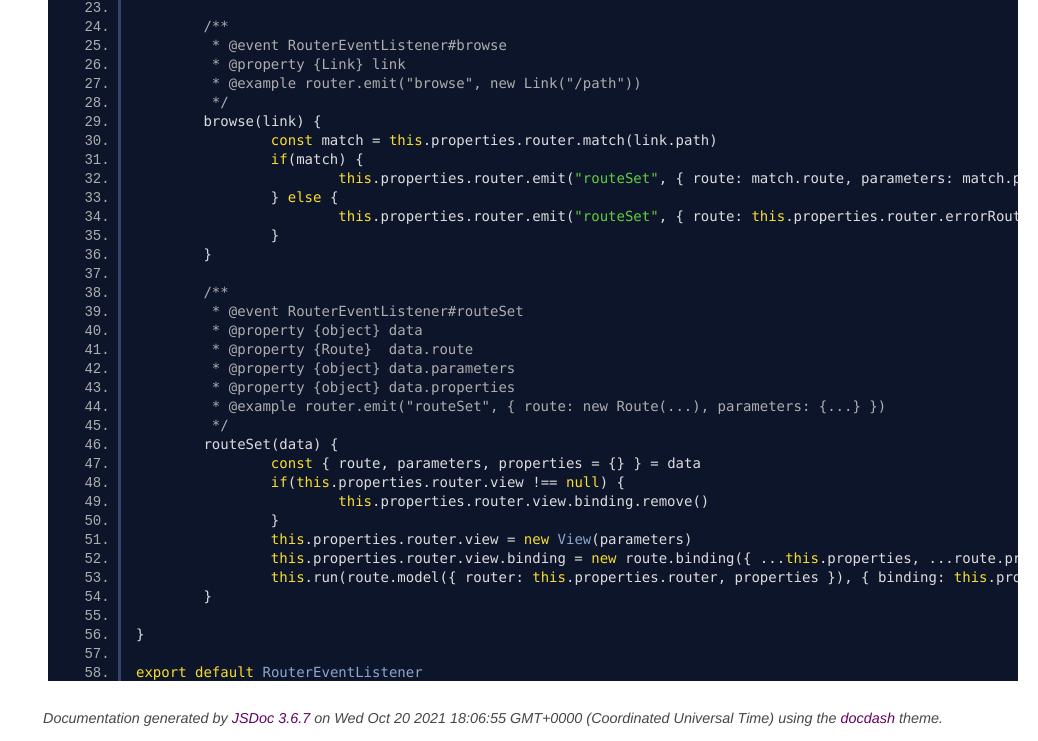
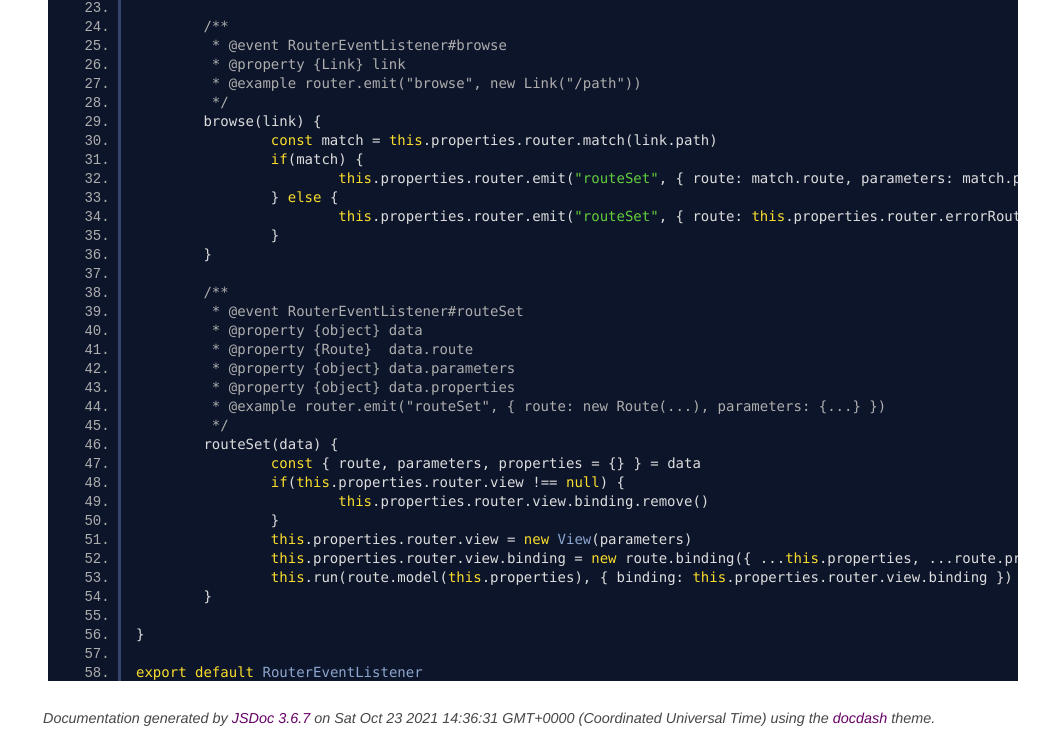
Before and after one commit to thoughtsunificator/domodel-router, a plain HTML site: page model_router.event.js.html in a window 1280 px wide. Shown: the part 579-1320 px from the top of the page, without its empty margins (242-1280 px from the left). Drawn offline with Linux system fonts and the light colour scheme.

Commit message:
Update gh-pages to output generated at 4222898

```diff
--- a/model_router.event.js.html
+++ b/model_router.event.js.html
@@ -96,7 +96,7 @@ class RouterEventListener extends EventListener {
 		}
 		this.properties.router.view = new View(parameters)
 		this.properties.router.view.binding = new route.binding({ ...this.properties, ...route.properties, ...properties })
-		this.run(route.model({ router: this.properties.router, properties }), { binding: this.properties.router.view.binding })
+		this.run(route.model(this.properties), { binding: this.properties.router.view.binding })
 	}
 
 }
@@ -116,7 +116,7 @@ export default RouterEventListener
 <br class="clear">
 
 <footer>
-    Documentation generated by <a href="https://github.com/jsdoc3/jsdoc">JSDoc 3.6.7</a> on Wed Oct 20 2021 18:06:55 GMT+0000 (Coordinated Universal Time) using the <a href="https://github.com/clenemt/docdash">docdash</a> theme.
+    Documentation generated by <a href="https://github.com/jsdoc3/jsdoc">JSDoc 3.6.7</a> on Sat Oct 23 2021 14:36:31 GMT+0000 (Coordinated Universal Time) using the <a href="https://github.com/clenemt/docdash">docdash</a> theme.
 </footer>
 
 <script>prettyPrint();</script>
```
Also changed, not shown: Link.html (+1 -1 lines), LinkBinding.html (+1 -1 lines), Route.html (+1 -1 lines), Router.html (+1 -1 lines), RouterBinding.html (+1 -1 lines), RouterEventListener.html (+1 -1 lines), View.html (+1 -1 lines), index.html (+1 -1 lines), model_link.binding.js.html (+1 -1 lines), model_router.binding.js.html (+1 -1 lines), object_link.js.html (+1 -1 lines), object_route.js.html (+1 -1 lines), object_router.js.html (+1 -1 lines), object_view.js.html (+1 -1 lines).
